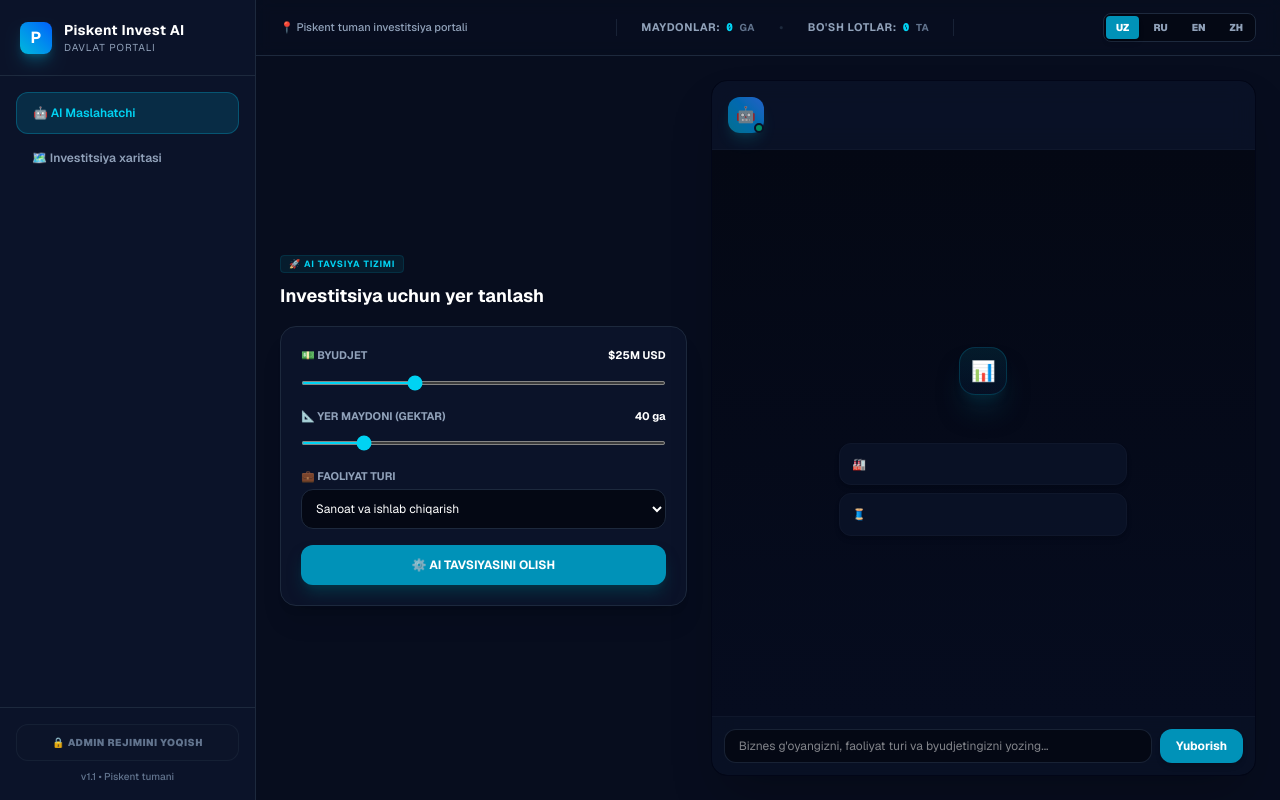
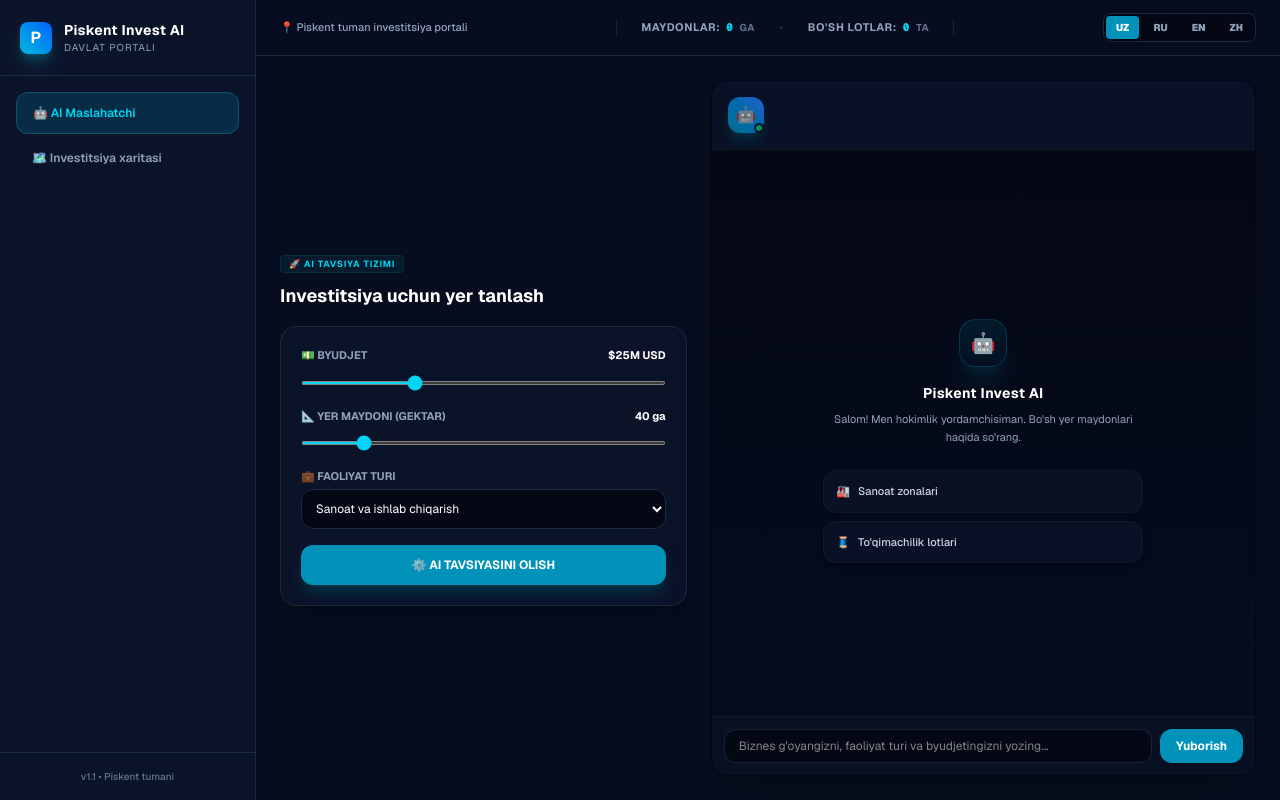
Before and after one commit to Akmalchik/piskent-invest-ai, a Next.js app: page / in a window 1280 px wide. Built offline with nearby package versions, Linux system fonts and the light colour scheme.

Commit message:
Убрал кнопку админки и почистил интерфейс

```diff
--- a/app/components/AiConsultant.tsx
+++ b/app/components/AiConsultant.tsx
@@ -344,14 +344,16 @@ export default function AiConsultant({ onSelectPlot, lang = 'uz', isChatLayout =
 
                 <div className="flex-1 p-4 overflow-y-auto space-y-4 bg-gradient-to-b from-[#040814] to-[#060c1f]">
                     {chatMessages.length === 0 ? (
-                        <div className="text-center my-auto flex flex-col items-center justify-center h-full pt-4 animate-fade-in">
-                            <div className="w-12 h-12 bg-gradient-to-b from-cyan-500/10 to-blue-500/5 text-cyan-400 border border-cyan-500/20 rounded-2xl flex items-center justify-center text-xl mb-4 shadow-xl shadow-cyan-950/50">📊</div>
-                            <h4 className="text-xs md:text-sm font-bold text-white mb-2 tracking-wide px-4">{chatLabels.online}</h4>
-                            <p className="text-[11px] text-slate-400 max-w-xs mb-6 leading-relaxed px-4">{chatLabels.desc}</p>
+                        <div className="text-center my-auto flex flex-col items-center justify-center h-full pt-4 animate-fade-in px-4">
+                            <div className="w-12 h-12 bg-gradient-to-b from-cyan-500/10 to-blue-500/5 text-cyan-400 border border-cyan-500/20 rounded-2xl flex items-center justify-center text-xl mb-4 shadow-xl shadow-cyan-950/50">🤖</div>
+                            <h4 className="text-sm font-bold text-white mb-2 tracking-wide">Piskent Invest AI</h4>
+                            <p className="text-[11px] text-slate-400 max-w-xs mb-6 leading-relaxed">
+                                {lang === 'ru' ? "Привет! Я помощник хокимията. Спросите меня о свободных лотах или инвестиционных площадках." : "Salom! Men hokimlik yordamchisiman. Bo'sh yer maydonlari haqida so'rang."}
+                            </p>
 
-                            <div className="flex flex-col gap-2 w-full max-w-xs px-4">
-                                <button onClick={() => handleSendMessage(lang === 'zh' ? "显示工业园区" : lang === 'ru' ? "Покажи промышленные зоны" : "Sanoat zonalari")} className="p-3 bg-[#0b1329]/80 hover:bg-[#111c3a] border border-slate-900 rounded-xl text-left text-[10px] md:text-[11px] font-medium text-slate-300 transition-all shadow-md flex items-center gap-2">🏭 <span>{chatLabels.p1}</span></button>
-                                <button onClick={() => handleSendMessage(lang === 'zh' ? "显示纺织土地" : lang === 'ru' ? "Покажи текстильные лоты" : "To'qimachilik lotlari")} className="p-3 bg-[#0b1329]/80 hover:bg-[#111c3a] border border-slate-900 rounded-xl text-left text-[10px] md:text-[11px] font-medium text-slate-300 transition-all shadow-md flex items-center gap-2">🧵 <span>{chatLabels.p2}</span></button>
+                            <div className="flex flex-col gap-2 w-full max-w-xs">
+                                <button onClick={() => handleSendMessage(lang === 'ru' ? "Покажи промышленные зоны" : "Sanoat zonalari")} className="p-3 bg-[#0b1329]/80 hover:bg-[#111c3a] border border-slate-900 rounded-xl text-left text-[11px] font-medium text-slate-300 transition-all shadow-md flex items-center gap-2">🏭 <span>{lang === 'ru' ? "Промышленные зоны" : "Sanoat zonalari"}</span></button>
+                                <button onClick={() => handleSendMessage(lang === 'ru' ? "Покажи текстильные лоты" : "To'qimachilik lotlari")} className="p-3 bg-[#0b1329]/80 hover:bg-[#111c3a] border border-slate-900 rounded-xl text-left text-[11px] font-medium text-slate-300 transition-all shadow-md flex items-center gap-2">🧵 <span>{lang === 'ru' ? "Текстильные лоты" : "To'qimachilik lotlari"}</span></button>
                             </div>
                         </div>
                     ) : (
@@ -362,37 +364,23 @@ export default function AiConsultant({ onSelectPlot, lang = 'uz', isChatLayout =
                                     : 'bg-[#0b1329]/90 border border-slate-800/80 text-slate-200 rounded-tl-none backdrop-blur-sm relative'
                                     }`}>
                                     <div className="whitespace-pre-line">{msg.text}</div>
-
                                     {msg.sender === 'ai' && msg.recommendedPlot && (
                                         <div className="mt-3.5 pt-3 border-t border-slate-800/60 flex flex-col sm:flex-row gap-2 justify-end">
                                             {msg.recommendedPlot.auksionUrl && (
-                                                <a
-                                                    href={msg.recommendedPlot.auksionUrl}
-                                                    target="_blank"
-                                                    rel="noopener noreferrer"
-                                                    className="px-3 py-1.5 bg-amber-500/10 hover:bg-amber-500/20 text-amber-400 border border-amber-500/30 font-bold rounded-xl text-[10px] uppercase tracking-wider transition-all flex items-center justify-center gap-1.5"
-                                                >
+                                                <a href={msg.recommendedPlot.auksionUrl} target="_blank" rel="noopener noreferrer" className="px-3 py-1.5 bg-amber-500/10 hover:bg-amber-500/20 text-amber-400 border border-amber-500/30 font-bold rounded-xl text-[10px] uppercase tracking-wider transition-all flex items-center justify-center gap-1.5">
                                                     <span>{chatLabels.pageBtn}</span> 🌐
                                                 </a>
                                             )}
-                                            <button
-                                                onClick={() => onSelectPlot(msg.recommendedPlot)}
-                                                className="px-3.5 py-2 bg-gradient-to-r from-cyan-500 to-blue-500 hover:from-cyan-400 hover:to-blue-400 text-slate-950 font-bold rounded-xl text-[10px] uppercase tracking-wider transition-all flex items-center justify-center gap-1.5 shadow-md shadow-cyan-500/20"
-                                            >
+                                            <button onClick={() => onSelectPlot(msg.recommendedPlot)} className="px-3.5 py-2 bg-gradient-to-r from-cyan-500 to-blue-500 hover:from-cyan-400 hover:to-blue-400 text-slate-950 font-bold rounded-xl text-[10px] uppercase tracking-wider transition-all flex items-center justify-center gap-1.5 shadow-md shadow-cyan-500/20">
                                                 <span>{chatLabels.mapBtn}</span> 📍
                                             </button>
                                         </div>
                                     )}
                                 </div>
-
                                 {msg.sender === 'ai' && msg.suggestions && (
                                     <div className="flex flex-wrap gap-1.5 mt-2 max-w-[85%]">
                                         {msg.suggestions.map((suggestion: string, sIdx: number) => (
-                                            <button
-                                                key={sIdx}
-                                                onClick={() => suggestion.includes('Сбросить') || suggestion.includes('tozalash') || suggestion.includes('Очистить') || suggestion.includes('清空') ? resetChat() : handleSendMessage(suggestion)}
-                                                className="px-3 py-1.5 bg-[#111c3a]/50 hover:bg-[#17264e] border border-cyan-500/10 hover:border-cyan-500/30 rounded-xl text-[10px] font-semibold text-cyan-400 transition-all shadow-sm"
-                                            >
+                                            <button key={sIdx} onClick={() => suggestion.includes('Сбросить') || suggestion.includes('Очистить') ? resetChat() : handleSendMessage(suggestion)} className="px-3 py-1.5 bg-[#111c3a]/50 hover:bg-[#17264e] border border-cyan-500/10 rounded-xl text-[10px] font-semibold text-cyan-400 transition-all shadow-sm">
                                                 {suggestion}
                                             </button>
                                         ))}
@@ -401,7 +389,6 @@ export default function AiConsultant({ onSelectPlot, lang = 'uz', isChatLayout =
                             </div>
                         ))
                     )}
-
                     {isTyping && (
                         <div className="flex justify-start animate-fade-in">
                             <div className="bg-[#0b1329]/80 border border-slate-800/60 px-4 py-3 rounded-2xl rounded-tl-none flex items-center gap-1">
--- a/app/page.tsx
+++ b/app/page.tsx
@@ -56,8 +56,7 @@ export default function Home() {
   const localLabels = {
     uz: {
       portalInfo: "📍 Piskent tuman investitsiya portali",
-      adminOn: "🔒 Admin rejimini yoqish",
-      adminOff: "🔓 Admin: Foydalanuvchi rejimi",
+
       mapTab: "🗺️ Investitsiya xaritasi",
       aiTab: "🤖 AI Maslahatchi",
       ga: "GA",
@@ -65,8 +64,7 @@ export default function Home() {
     },
     ru: {
       portalInfo: "📍 Инвестиционный портал Пискентского района",
-      adminOn: "🔒 Включить режим админа",
-      adminOff: "🔓 Админ: Режим инвестора",
+
       mapTab: "🗺️ Инвестиционная карта",
       aiTab: "🤖 AI Консультант",
       ga: "ГА",
@@ -74,8 +72,7 @@ export default function Home() {
     },
     en: {
       portalInfo: "📍 Piskent District Investment Portal",
-      adminOn: "🔒 Enable Admin Mode",
-      adminOff: "🔓 Admin: User Mode",
+
       mapTab: "🗺️ Investment Map",
       aiTab: "🤖 AI Consultant",
       ga: "HA",
@@ -83,8 +80,7 @@ export default function Home() {
     },
     zh: {
       portalInfo: "📍 皮斯肯特地区投资门户网站",
-      adminOn: "🔒 开启管理员模式",
-      adminOff: "🔓 管理员：投资者模式",
+
       mapTab: "🗺️ 投资地图",
       aiTab: "🤖 AI 投资顾问",
       ga: "公顷",
@@ -92,8 +88,7 @@ export default function Home() {
     }
   }[lang] || {
     portalInfo: "📍 Piskent tuman investitsiya portali",
-    adminOn: "🔒 Admin rejimini yoqish",
-    adminOff: "🔓 Admin: Foydalanuvchi rejimi",
+
     mapTab: "🗺️ Investitsiya xaritasi",
     aiTab: "🤖 AI Maslahatchi",
     ga: "GA",
@@ -157,21 +152,11 @@ export default function Home() {
           </nav>
         </div>
 
-        {/* УПРАВЛЯЕМАЯ СЕКРЕТНАЯ АДМИНКА ДЛЯ ПРЕЗЕНТАЦИИ ХОКИМУ */}
-        <div className="p-4 border-t border-slate-800 space-y-2">
-          <button
-            onClick={() => {
-              setIsAdminMode(!isAdminMode);
-              setAdminMarkerCoords(null);
-            }}
-            className={`w-full py-2.5 px-3 rounded-xl text-[10px] font-black uppercase tracking-wider transition-all border text-center ${isAdminMode
-              ? 'bg-amber-500/10 text-amber-400 border-amber-500/30 shadow-inner'
-              : 'bg-slate-900/40 text-slate-500 border-slate-800/60 hover:text-slate-300 hover:border-slate-700'
-              }`}
-          >
-            {isAdminMode ? localLabels.adminOff : localLabels.adminOn}
-          </button>
-          <div className="text-[10px] text-slate-500 text-center font-medium">v1.1 • Piskent tumani</div>
+        {/* Финальный вид подвала: только версия, никакой кнопки админки */}
+        <div className="p-4 border-t border-slate-800">
+          <div className="text-[10px] text-slate-500 text-center font-medium">
+            v1.1 • Piskent tumani
+          </div>
         </div>
       </div>
 
```
